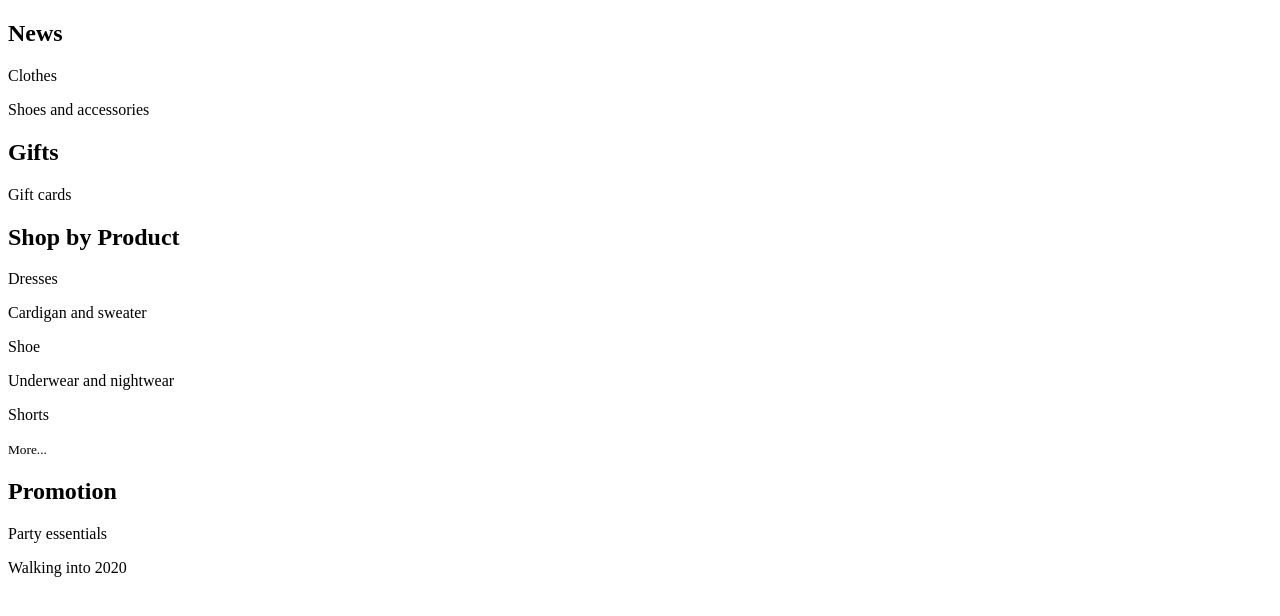
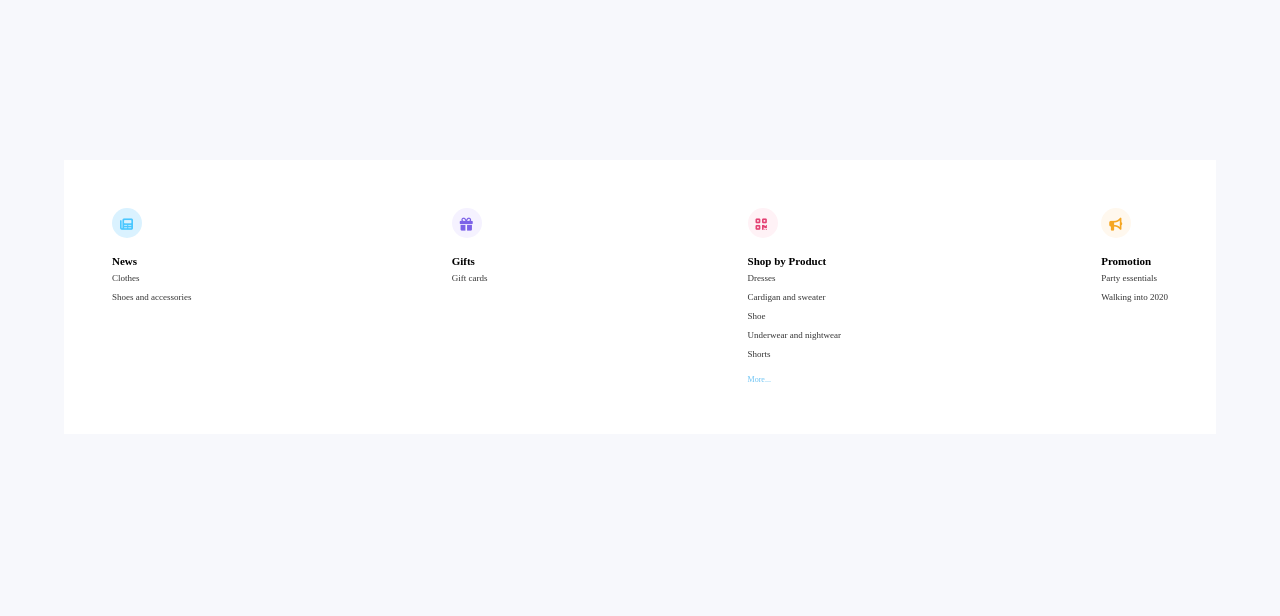
Before and after one commit to emjayruka/Mega-menu, a plain HTML site: page index.html in a window 1280 px wide. Drawn offline with Linux system fonts and the light colour scheme.

Commit message:
css completed

```diff
--- a/index.html
+++ b/index.html
@@ -4,6 +4,10 @@
     <meta charset="UTF-8">
     <meta http-equiv="X-UA-Compatible" content="IE=edge">
     <meta name="viewport" content="width=device-width, initial-scale=1.0">
+    <link rel="stylesheet" href="https://cdnjs.cloudflare.com/ajax/libs/font-awesome/6.2.1/css/all.min.css"
+    integrity="sha512-MV7K8+y+gLIBoVD59lQIYicR65iaqukzvf/nwasF0nqhPay5w/9lJmVM2hMDcnK1OnMGCdVK+iQrJ7lzPJQd1w=="
+    crossorigin="anonymous" referrerpolicy="no-referrer" />
+    <link rel="stylesheet" href="style.css">
     <title>Mega menu</title>
 </head>
 <body>
--- /dev/null
+++ b/style.css
@@ -0,0 +1,71 @@
+html {
+    background-color: #f7f8fc;
+}
+
+body {
+    margin: 0;
+    width: 90%;
+    margin-left: auto;
+    margin-right: auto;
+    background-color: white;
+    margin-top: 10rem;
+}
+
+.box {
+    display: flex;
+    justify-content: space-between;
+    padding: 3rem;
+    gap: 4rem;
+}
+
+h2 {
+    font-size: 11px;
+    font-weight: 600;
+    margin: 17px 0 4px 0;
+}
+
+p {
+    font-size: 9px;
+    opacity: 0.8;
+    margin-top: 6px;
+}
+
+.circle {
+
+    width: 30px;
+    height: 30px;
+    border-radius: 15px;
+}
+
+.fa {
+    margin-left: 8px;
+    margin-top: 10px;
+    font-size: 13px;
+}
+
+.one {
+    color: #4ac7ff;
+    background-color: #daf2ff;
+}
+
+.two {
+    color: #7c62e8;
+    background-color: #f5f2ff;
+}
+
+.three {
+    color: #e44374;
+    background-color: #fff2f6;
+}
+
+.four {
+    color: #f5a623;
+    background-color: #fff8ee;
+}
+
+small {
+    font-size: 8px;
+    color: #6dc4f4;
+    font-weight: 400;
+
+}
```
